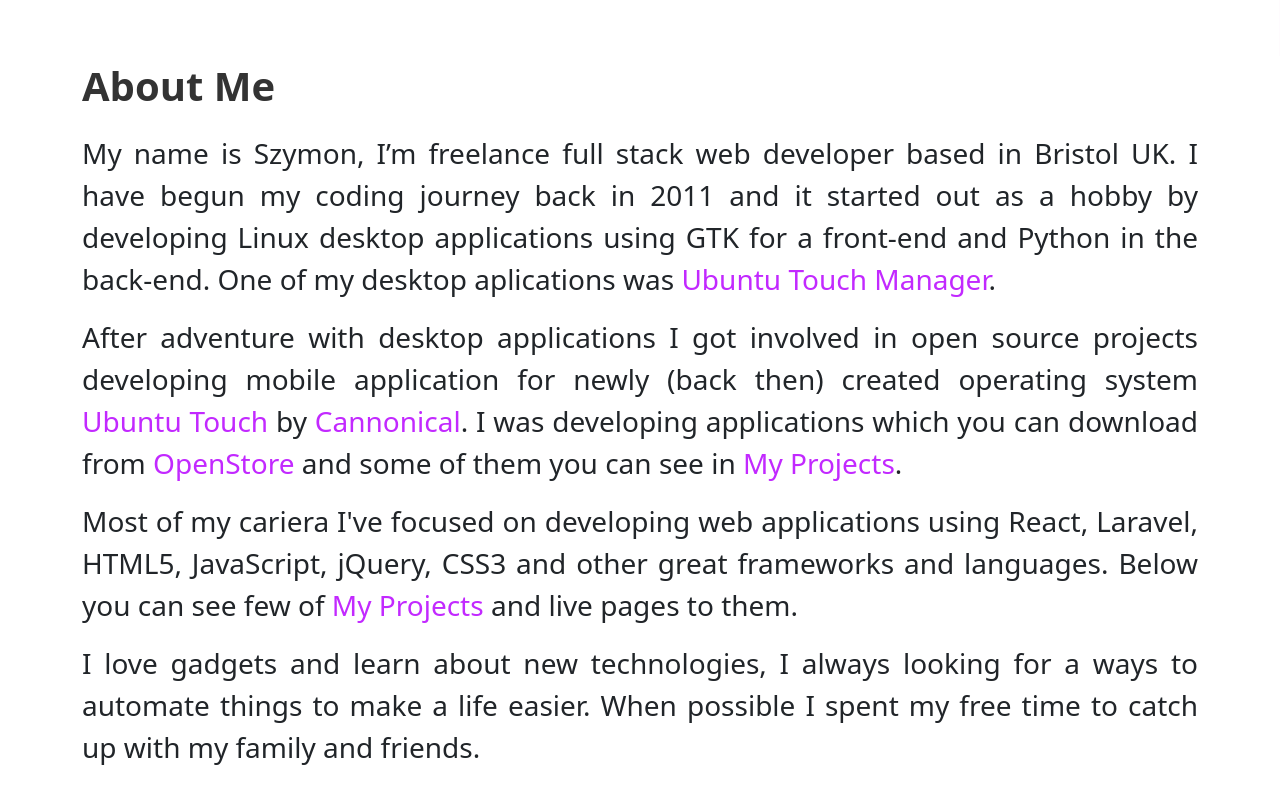
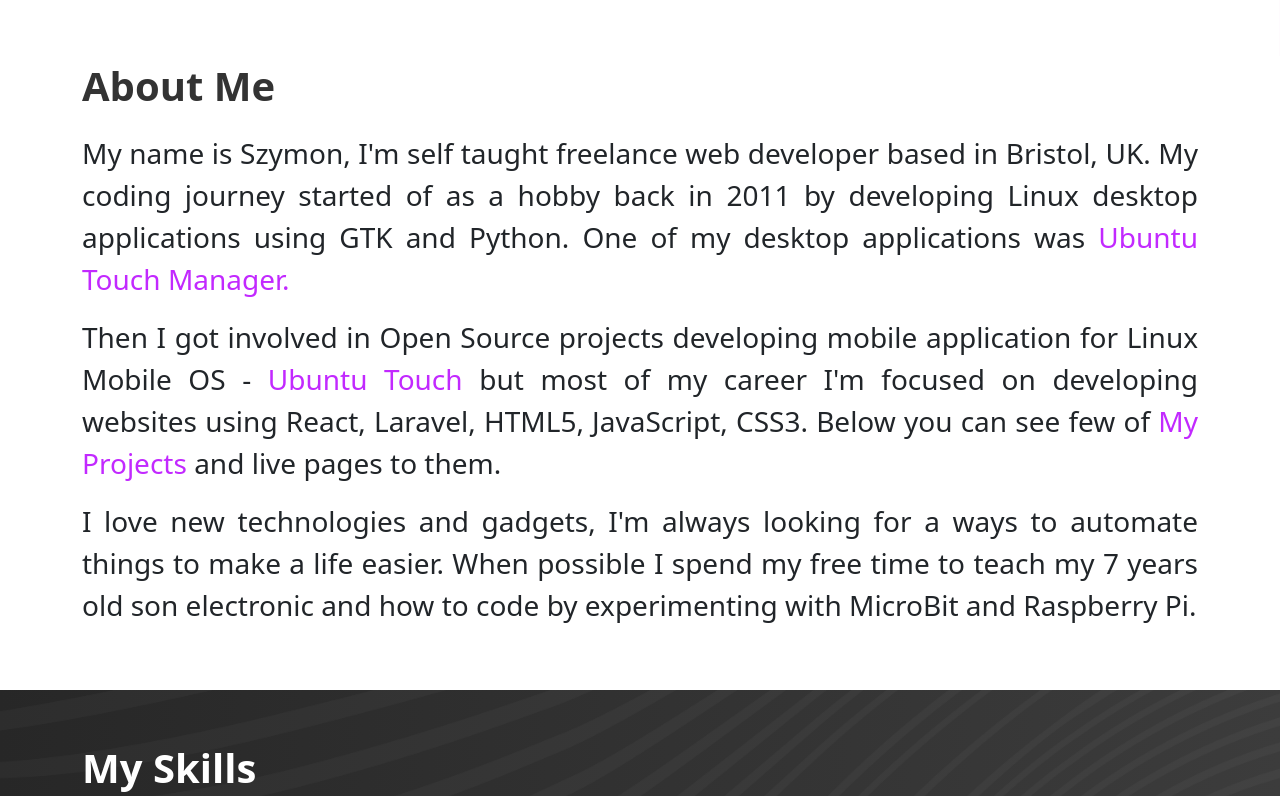
Before and after one commit to majster-pl/my-portfolio, a React (Create React App) app: page / in a window 1280 px wide. Shown: the part 664-1460 px from the top of the page. Built offline with nearby package versions, Linux system fonts and the light colour scheme.

Commit message:
Update about me section

```diff
--- a/src/components/AboutMe.js
+++ b/src/components/AboutMe.js
@@ -1,6 +1,6 @@
-import { Link } from 'react-scroll'
-import { Fade } from 'react-reveal';
-import { Container } from 'react-bootstrap';
+import { Link } from "react-scroll";
+import { Fade } from "react-reveal";
+import { Container } from "react-bootstrap";
 
 const AboutMe = ({ id }) => {
   return (
@@ -13,24 +13,21 @@ const AboutMe = ({ id }) => {
         <div className="fs-3 fw-light">
           <Fade bottom>
             <p className="text-justify">
-                My name is Szymon, I’m freelance full stack web developer based
-                in Bristol UK. I have begun my coding journey back in 2011 and
-                it started out as a hobby by developing Linux desktop
-                applications using GTK for a front-end and Python in the
-                back-end. One of my desktop aplications was{" "}
+              My name is Szymon, I'm self taught freelance web developer based
+              in Bristol, UK. My coding journey started of as a hobby back in
+              2011 by developing Linux desktop applications using GTK and
+              Python. One of my desktop applications was{" "}
               <a
                 rel="noreferrer"
                 href="http://linuxg.net/ubuntu-touch-manager-how-to-install-and-test-ubuntu-touch-manager-on-ubuntu-13-04-12-10-12-04/"
                 target="_blank"
               >
-                  Ubuntu Touch Manager
+                Ubuntu Touch Manager.
               </a>
-                .
             </p>
             <p className="text-justify">
-                After adventure with desktop applications I got involved in open
-                source projects developing mobile application for newly (back
-                then) created operating system{" "}
+              Then I got involved in Open Source projects developing mobile
+              application for Linux Mobile OS -{" "}
               <a
                 rel="noreferrer"
                 href="https://en.wikipedia.org/wiki/Ubuntu_Touch"
@@ -38,33 +35,8 @@ const AboutMe = ({ id }) => {
               >
                 Ubuntu Touch
               </a>{" "}
-                by{" "}
-                <a rel="noreferrer" href="https://ubuntu.com/" target="_blank">
-                  Cannonical
-                </a>
-                . I was developing applications which you can download from{" "}
-                <a
-                  rel="noreferrer"
-                  href="https://open-store.io/?sort=relevance&amp;search=author%3ASzymon%20Waliczek"
-                  target="_blank"
-                >
-                  OpenStore
-                </a>{" "}
-                and some of them you can see in{" "}
-                <Link
-                  className="text-link"
-                  to="projects"
-                  spy={true}
-                  offset={-100}
-                >
-                  My Projects
-                </Link>
-                .
-              </p>
-              <p className="text-justify">
-                Most of my cariera I've focused on developing web applications
-                using React, Laravel, HTML5, JavaScript, jQuery, CSS3 and other
-                great frameworks and languages. Below you can see few of{" "}
+              but most of my career I'm focused on developing websites using
+              React, Laravel, HTML5, JavaScript, CSS3. Below you can see few of{" "}
               <Link
                 className="text-link"
                 to="projects"
@@ -76,16 +48,16 @@ const AboutMe = ({ id }) => {
               and live pages to them.
             </p>
             <p className="text-justify">
-                I love gadgets and learn about new technologies, I always
-                looking for a ways to automate things to make a life easier.
-                When possible I spent my free time to catch up with my family
-                and friends.
+              I love new technologies and gadgets, I'm always looking for a ways
+              to automate things to make a life easier. When possible I spend my
+              free time to teach my 7 years old son electronic and how to code
+              by experimenting with MicroBit and Raspberry Pi.
             </p>
           </Fade>
         </div>
       </Container>
     </div>
   );
-}
+};
 
-export default AboutMe
+export default AboutMe;
```
Lines whose indentation alone changed are shown as unchanged.
